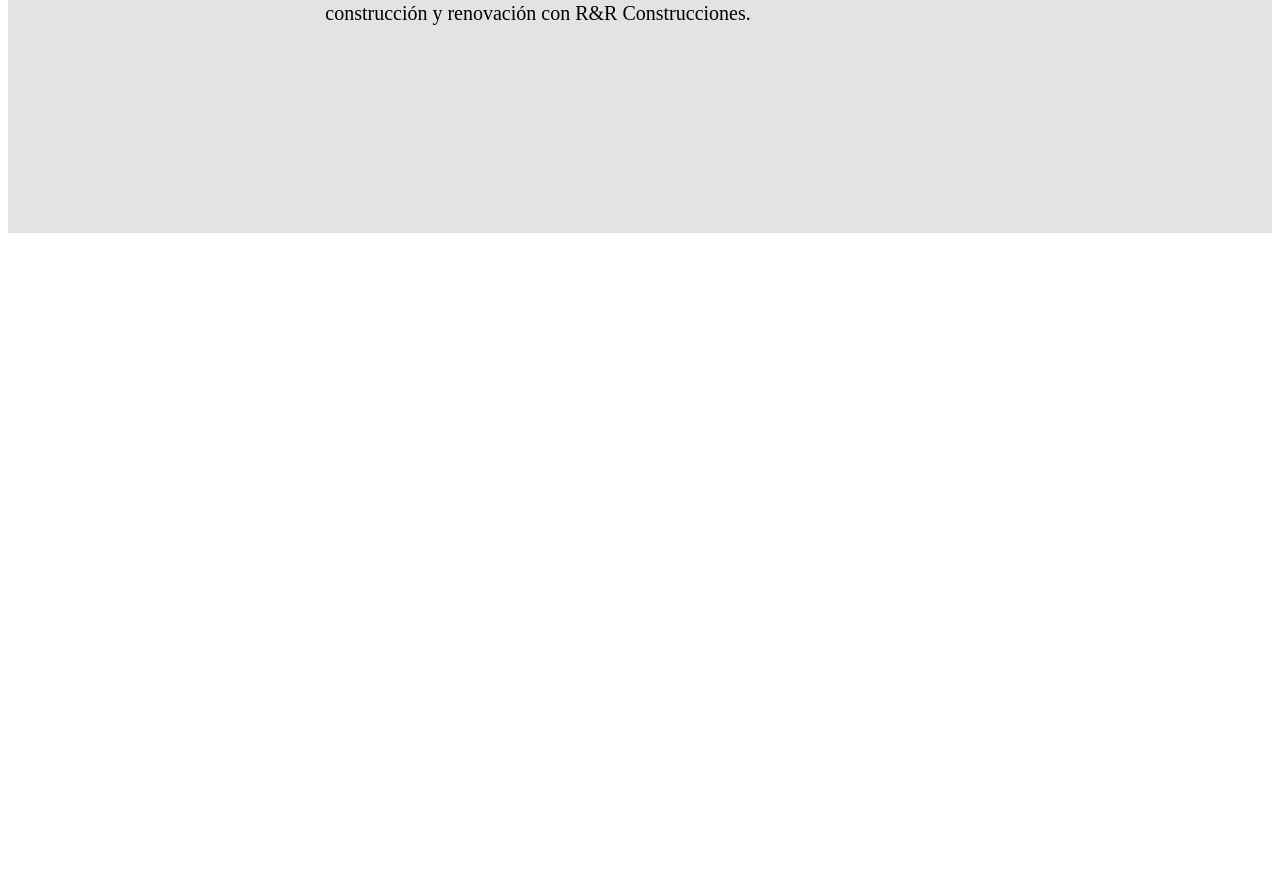
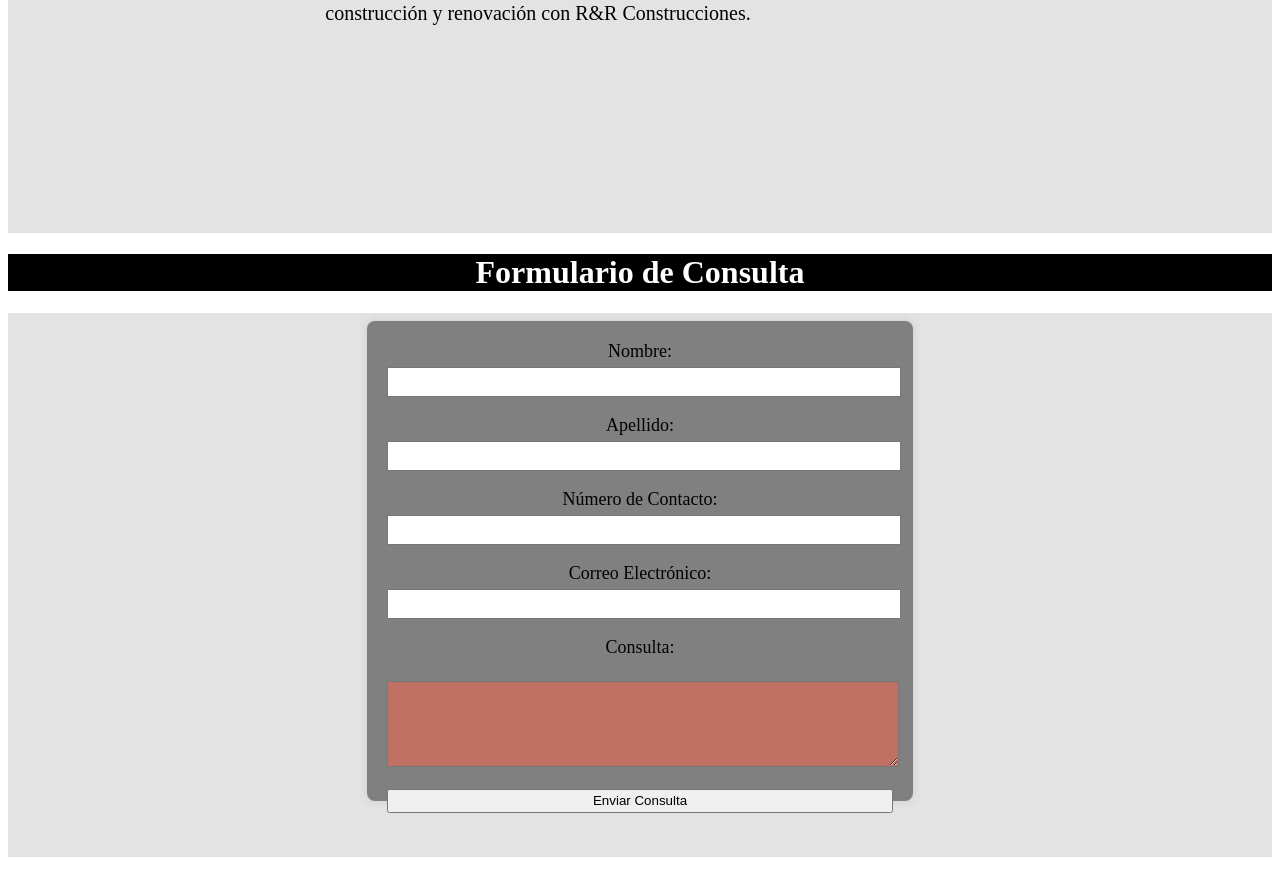
Before and after one commit to Ely1539/land1, a plain HTML site: page index.html in a window 1280 px wide. Shown: the part 615-1488 px from the top of the page. Before the commit the page ends 856 px from the top, so only its background shows below. Drawn offline with Linux system fonts and the light colour scheme.

Commit message:
anexFormulario

```diff
--- a/index.html
+++ b/index.html
@@ -3,7 +3,8 @@
 <head>
   <meta charset="UTF-8">
   <meta name="viewport" content="width=device-width, initial-scale=1.0">
-  <title>Landing Page</title>
+  <title>RR&CONSTRUCCIONES</title>
+  <meta name="keywords" content="construcción, reparaciones, filtraciones, durlock, pintura de altura, pintura, soldadura, cocina, muebles, placard, roturas, tuberías">
   <link rel="stylesheet" href="styles.css">
   <link rel="stylesheet" href="https://cdnjs.cloudflare.com/ajax/libs/font-awesome/5.15.4/css/all.min.css">
 </head>
@@ -17,7 +18,7 @@
   </div>
   <div class="container">
     <div class="img">
-      <img src="./img/landing.jpeg" alt="Imagen de la empresa">
+      <img src="./img/imgLand.jpeg" alt="Imagen de la empresa">
     </div>
 
       <div class="text-box">
@@ -37,6 +38,29 @@
         <p>Con un equipo experto y dedicado, estamos listos para abordar cualquier proyecto de construcción, remodelación o reparación que tengas en mente. Contáctanos hoy mismo y déjanos hacer realidad tus ideas de construcción y renovación con R&R Construcciones.</p>
       </div>
     </div>
+    <h1>Formulario de Consulta</h1>
+    <section class="containerA">
+      <div class="form-container">
+      <form action="https://formspree.io/somosr&rconstructora@gmail.com" method="post">
+        <label for="nombre">Nombre:</label>
+        <input type="text" id="nombre" name="nombre" required><br><br>
+
+        <label for="apellido">Apellido:</label>
+        <input type="text" id="apellido" name="apellido" required><br><br>
+
+        <label for="telefono">Número de Contacto:</label>
+        <input type="tel" id="telefono" name="telefono" required><br><br>
+
+        <label for="correo">Correo Electrónico:</label>
+        <input type="email" id="correo" name="correo" required><br><br>
+
+        <label for="consulta">Consulta:</label><br>
+        <textarea id="consulta" name="consulta" rows="4" cols="50" required></textarea><br><br>
+
+        <input type="submit" value="Enviar Consulta">
+     </div>
+      </form>
+    </section>
 
 </body>
 </html>
--- a/styles.css
+++ b/styles.css
@@ -134,3 +134,65 @@
     position: absolute;
   }
 }
+
+.containerA {
+  display: flex;
+  justify-content: center;
+  height: 68vh;
+  background-color: rgba(200, 200, 200, 0.5);;
+  margin-bottom:2vh;
+}
+
+.form-container {
+  width: 800px;
+  padding: 20px;
+  margin-top:1vh;
+  height: 55vh;
+  background-color: grey;
+  border-radius: 8px;
+  box-shadow: 0 0 10px rgba(0, 0, 0, 0.1);
+}
+.form-container label {
+  display: block;
+  width: 100%;
+  margin-bottom: 5px;
+  color:black;
+  font-size:18px;
+  display:flex;
+  justify-content:center;
+}
+
+/* Estilos para los inputs */
+.form-container input,
+.form-container textarea {
+  height:3vh;
+  width: 100%;
+}
+h1{
+  background-color:black;
+  color:white;
+  display:flex;
+  justify-content: center;
+}
+#consulta{
+ background-color: rgba(255, 99, 71, 0.5);
+  height:10vh;
+  margin:0vh
+}
+
+.form-container input,
+.form-container textarea {
+  width: 100%;
+}
+
+@media (min-width: 768px) {
+  .form-container {
+    width: 50%;
+  }
+}
+
+@media (min-width: 992px) {
+  .form-container {
+    width: 40%;
+  }
+}
```
Also changed, not shown: img/ImgLand.jpeg (added), img/landing.jpeg (deleted).
